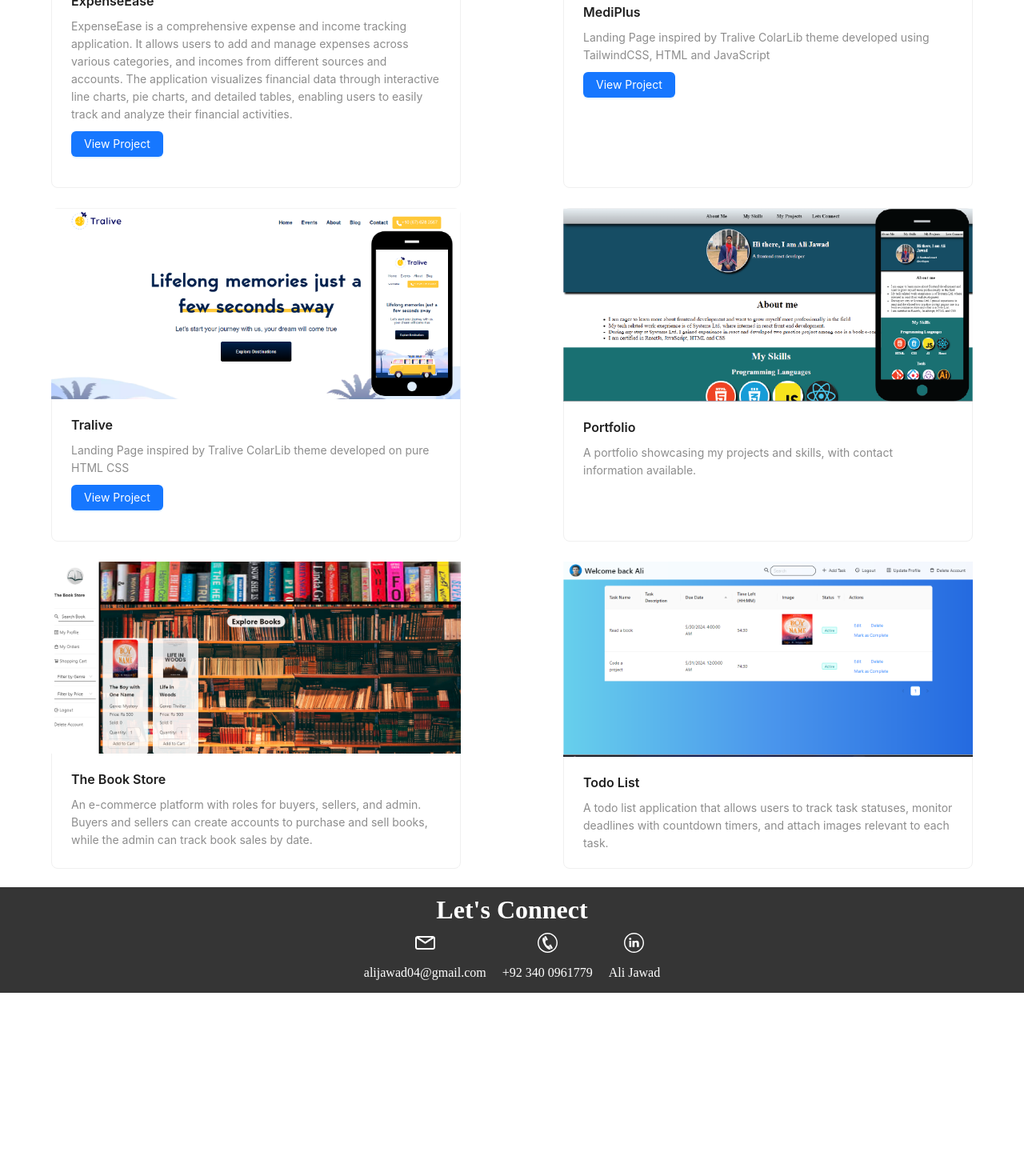
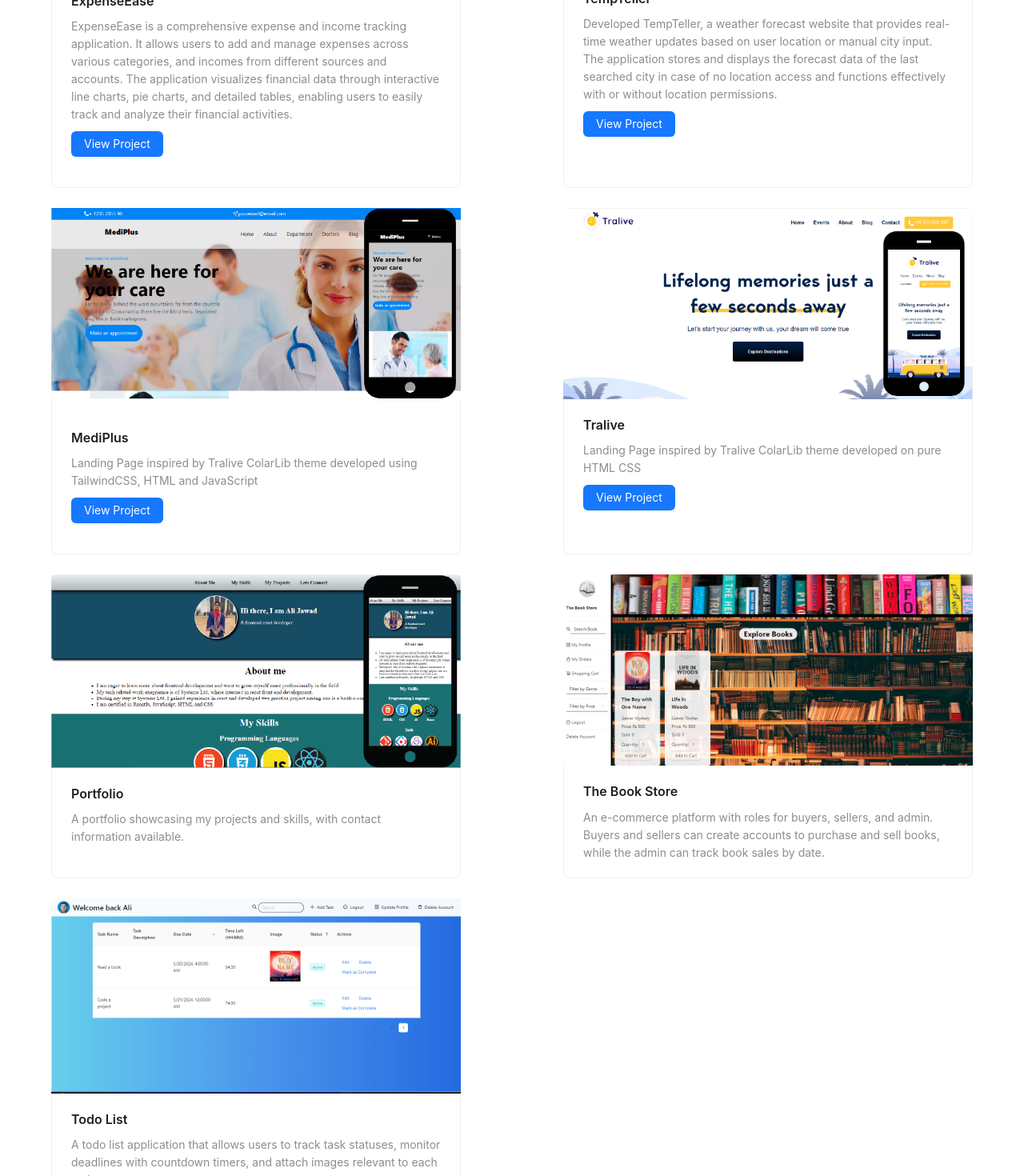
Before and after one commit to Syed-Ali-Jawad/Portfolio, a React (Vite) app: page / in a window 1280 px wide. Shown: the part 1200-2670 px from the top of the page at 80% size. Before the commit the page ends 2441 px from the top, so only its background shows below. Built offline with nearby package versions, Linux system fonts and the light colour scheme.

Commit message:
adding tempteller project

```diff
--- a/src/Sections/MyProjects.jsx
+++ b/src/Sections/MyProjects.jsx
@@ -5,6 +5,7 @@ import todoProject from "../assets/TodoListProject.png";
 import traliveProject from "../assets/Tralive project.png";
 import mediPlusProject from "../assets/MediPlus.png";
 import expenseEaseProject from "../assets/ExpenseEase.png";
+import tempTellerProject from "../assets/TempTeller.png";
 
 export default function MyProjects() {
   return (
@@ -16,6 +17,12 @@ export default function MyProjects() {
           title="ExpenseEase"
           description="ExpenseEase is a comprehensive expense and income tracking application. It allows users to add and manage expenses across various categories, and incomes from different sources and accounts. The application visualizes financial data through interactive line charts, pie charts, and detailed tables, enabling users to easily track and analyze their financial activities."
           projectURL="https://syed-ali-jawad.github.io/ExpenseEase/"
+        />
+        <AddProject
+          image={tempTellerProject}
+          title="TempTeller"
+          description="Developed TempTeller, a weather forecast website that provides real-time weather updates based on user location or manual city input. The application stores and displays the forecast data of the last searched city in case of no location access and functions effectively with or without location permissions."
+          projectURL="https://syed-ali-jawad.github.io/TempTeller/"
         />
         <AddProject
           image={mediPlusProject}
@@ -44,6 +51,7 @@ export default function MyProjects() {
           title="Todo List"
           description="A todo list application that allows users to track task statuses, monitor deadlines with countdown timers, and attach images relevant to each task."
         />
+        <div style={{ width: "50%" }}></div>
       </div>
     </div>
   );
```
Also changed, not shown: src/assets/TempTeller.png (added).
